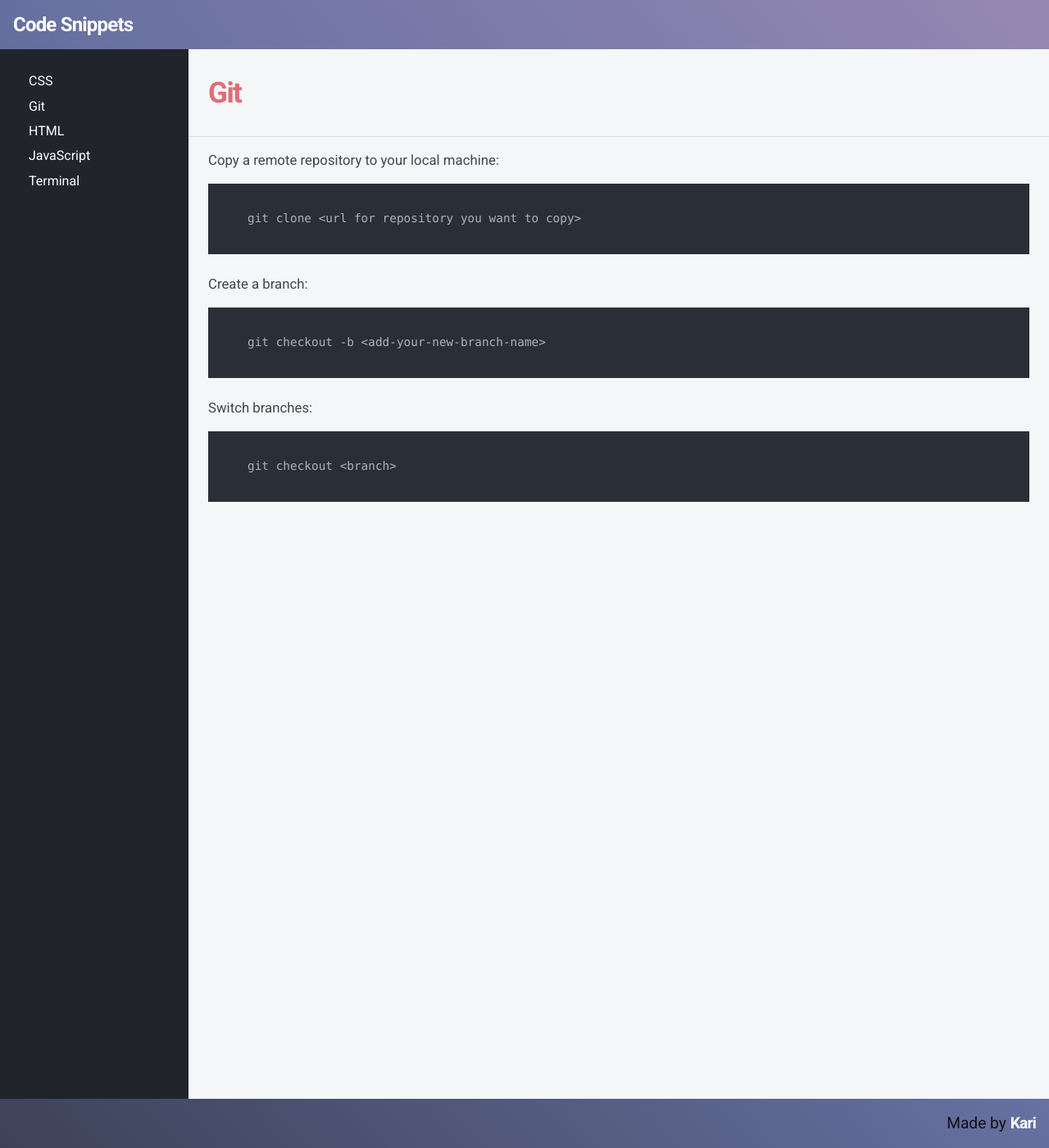
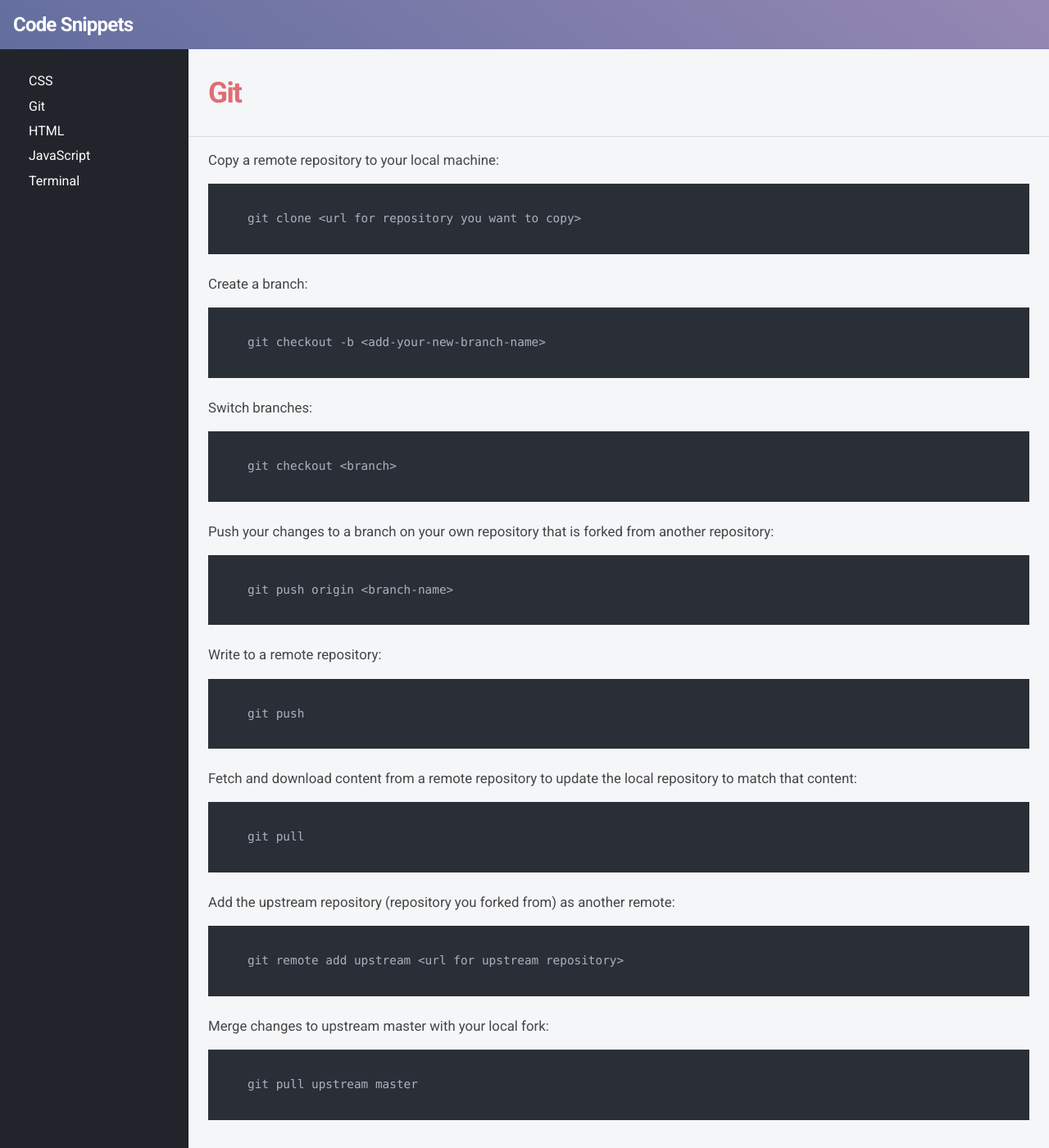
Before and after one commit to KJLarson/snippets, a Jekyll site: the page built from _pages/git.md, in a window 1280 px wide and 1400 px high. Shown: the whole window at 82% size. Built offline with Jekyll 4.4.1, drawn with Linux system fonts in a browser that asks for light colours; nearby versions of some CDN libraries.

Commit message:
Add content about Git

````diff
--- a/_pages/git.md
+++ b/_pages/git.md
@@ -22,3 +22,33 @@ Switch branches:
 ```git
 git checkout <branch>
 ```
+
+Push your changes to a branch on your own repository that is forked from another repository:
+
+```git
+git push origin <branch-name>
+```
+
+Write to a remote repository:
+
+```git
+git push
+```
+
+Fetch and download content from a remote repository to update the local repository to match that content:
+
+```git
+git pull
+```
+
+Add the upstream repository (repository you forked from) as another remote:
+
+```git
+git remote add upstream <url for upstream repository>
+```
+
+Merge changes to upstream master with your local fork:
+
+```git
+git pull upstream master
+```
````
